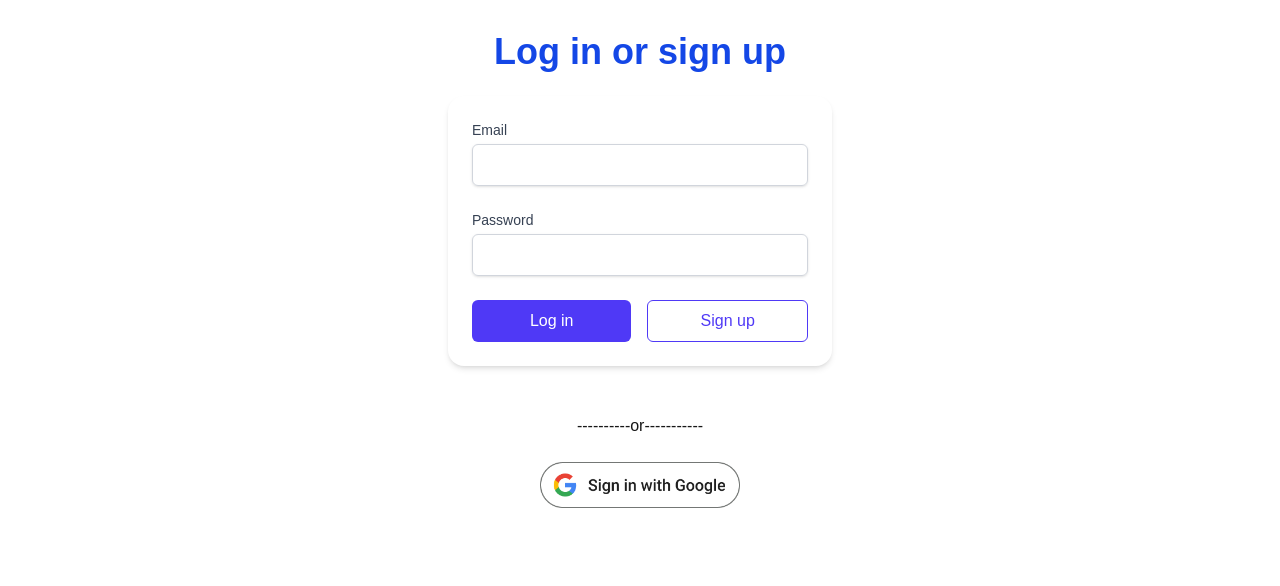
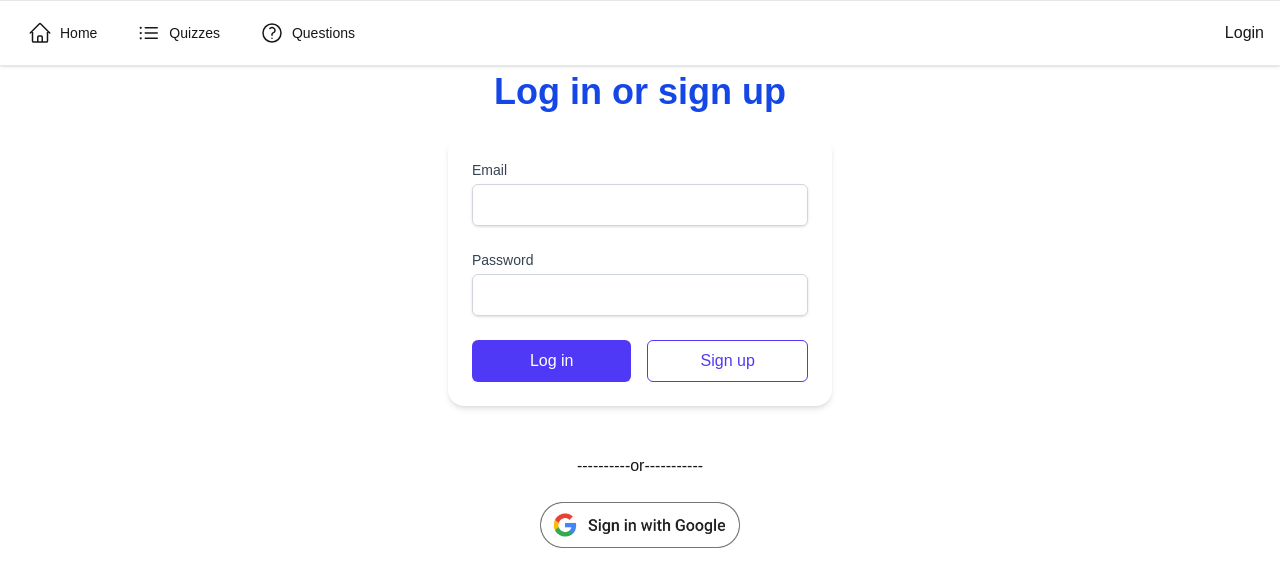
Before and after one commit to EricPudney/quiz-app, a Next.js app: page /login in a window 1280 px wide. Shown: the top 586 px of the page. Built offline with nearby package versions, Linux system fonts and the light colour scheme; no server answers.

Commit message:
added basic navbar, state issues atm

```diff
--- /dev/null
+++ b/app/components/login-btn.tsx
@@ -0,0 +1,22 @@
+"use client";
+
+import { useEffect, useState } from "react";
+import { getSession, signOut } from "../data/actions";
+import { createClient } from "../utils/supabase/client";
+
+export default function LoginButton() {
+  const supabase = createClient();
+  const [loggedInUser, setLoggedInUser] = useState(false);
+  useEffect(() => {
+    const checkForUser = async () => {
+      setLoggedInUser(await getSession());
+    };
+    checkForUser();
+  }, []);
+
+  return loggedInUser ? (
+    <button onClick={signOut}>Logout</button>
+  ) : (
+    <button>Login</button>
+  );
+}
--- /dev/null
+++ b/app/components/navbar.tsx
@@ -0,0 +1,50 @@
+import {
+  HomeIcon,
+  ListBulletIcon,
+  QuestionMarkCircleIcon,
+} from "@heroicons/react/24/outline";
+import Link from "next/link";
+
+import LoginButton from "./login-btn";
+
+export default async function Navbar() {
+  const navItems = [
+    { href: "/", icon: HomeIcon, label: "Home" },
+    { href: "/quizzes", icon: ListBulletIcon, label: "Quizzes" },
+    { href: "/questions", icon: QuestionMarkCircleIcon, label: "Questions" },
+  ];
+
+  return (
+    <>
+      <div className="md:hidden fixed top-0 left-0 right-0 bg-white border-b border-gray-200 shadow-sm z-50">
+        <div className="flex items-center justify-between px-4 h-14">
+          <LoginButton />
+        </div>
+      </div>
+      <nav className="fixed bottom-0 left-0 right-0 md:top-0 md:bottom-auto bg-white border-t md:border-b border-gray-200 shadow-lg md:shadow-sm z-50">
+        <div className="max-w-screen-xl mx-auto px-4">
+          <div className="flex items-center justify-between h-16">
+            <div className="flex-1 flex items-center justify-around md:justify-start space-x-4">
+              {navItems.map(({ href, icon: Icon, label }) => (
+                <Link
+                  key={href}
+                  href={href}
+                  className="flex flex-col md:flex-row items-center space-y-1 md:space-y-0 md:space-x-2 px-3 py-2 rounded-lg transition-colors text-gray-600 hover:text-blue-600 hover:bg-gray-50"
+                >
+                  <Icon className="h-6 w-6" />
+                  <span className="text-xs md:text-sm font-medium text-center">
+                    {label}
+                  </span>
+                </Link>
+              ))}
+            </div>
+
+            <div className="hidden md:flex items-center space-x-4">
+              <LoginButton />
+            </div>
+          </div>
+        </div>
+      </nav>
+    </>
+  );
+}
--- a/app/data/actions.ts
+++ b/app/data/actions.ts
@@ -1,7 +1,6 @@
 'use server'
 
 import { redirect } from "next/navigation";
-import { Question, Quiz } from "./definitions";
 import { createClient } from '@/app/utils/supabase/server';
 import { revalidatePath } from "next/cache";
 
@@ -36,6 +35,7 @@ export async function login(formData: FormData) {
   revalidatePath('/', 'layout')
   redirect('/quizzes')
 }
+
 export async function signup(formData: FormData) {
   const supabase = await createClient()
   // type-casting here for convenience
@@ -51,3 +51,20 @@ export async function signup(formData: FormData) {
   revalidatePath('/', 'layout')
   redirect('/')
 }
+
+export async function signOut() {
+  const supabase = await createClient()
+  const { error } = await supabase.auth.signOut()
+  if (error) {
+    console.error("Error: ", error.message)
+  }
+  revalidatePath('/', 'layout')
+}
+
+export async function getSession() {
+  const supabase = await createClient()
+  const {
+    data: { session },
+  } = await supabase.auth.getSession();
+  return session ? true : false
+}
--- a/app/error/page.tsx
+++ b/app/error/page.tsx
@@ -1,5 +1,9 @@
 'use client'
 
 export default function ErrorPage() {
-  return <p>Sorry, something went wrong</p>
+  return <>
+  <main className="mt-16">
+    <p>Sorry, something went wrong</p>
+  </main>
+  </>
 }
--- a/app/layout.tsx
+++ b/app/layout.tsx
@@ -1,6 +1,7 @@
 import type { Metadata } from "next";
 import { Geist, Geist_Mono } from "next/font/google";
 import "./globals.css";
+import Navbar from "./components/navbar";
 
 const geistSans = Geist({
   variable: "--font-geist-sans",
@@ -51,6 +52,7 @@ export default function RootLayout({
         <meta property="og:site_name" content="Quiz App" />
       </head>
       <body className={`${geistSans.variable} ${geistMono.variable}`}>
+        <Navbar />
         {children}
       </body>
     </html>
--- a/app/login/page.tsx
+++ b/app/login/page.tsx
@@ -7,7 +7,7 @@ import Image from "next/image";
 export default function LoginPage() {
   const supabase = createClient();
 
-  const handleSignIn = async () => {
+  const handleGoogleSignIn = async () => {
     const { error } = await supabase.auth.signInWithOAuth({
       provider: "google",
     });
@@ -16,8 +16,8 @@ export default function LoginPage() {
 
   return (
     <>
-      <main className="px-2 py-2">
-        <h1 className='text-4xl font-extrabold text-center text-blue-700 dark:text-blue-400 my-6'>Log in or sign up</h1>
+      <main className="px-2 py-2 mt-16">
+        <h1 className='text-4xl font-extrabold text-center text-blue-700 dark:text-blue-400 mb-6'>Log in or sign up</h1>
         <form className="max-w-sm mx-auto space-y-6 bg-white p-6 rounded-2xl shadow-md">
           <div>
             <label
@@ -70,7 +70,7 @@ export default function LoginPage() {
         <div className="flex flex-col mt-6 items-center">
           <p className="my-6">----------or-----------</p>
           <button
-            onClick={handleSignIn}
+            onClick={handleGoogleSignIn}
           >
             <Image
               src="/icons/google-logo.png"
--- a/app/questions/[id]/page.tsx
+++ b/app/questions/[id]/page.tsx
@@ -16,5 +16,9 @@ export default async function QuizPage({ params }: { params: { id: string } }) {
     const questionString = JSON.stringify(question[0])
     const questionData: Question = JSON.parse(questionString)
 
-    return <QuestionInfo question={questionData}/>
+    return <>
+    <main className='mt-16'>
+        <QuestionInfo question={questionData}/>
+    </main>
+    </>
 }
--- a/app/questions/page.tsx
+++ b/app/questions/page.tsx
@@ -17,7 +17,7 @@ export default async function Quizzes() {
 
     return (
         <>
-            <main >
+            <main className='mt-16'>
                 <h1 className='text-4xl font-extrabold text-center text-blue-700 dark:text-blue-400 my-6'>My Questions</h1>
                 <div className='flex flex-wrap justify-center gap-4'>
                     {questionData.map((q: Question)=><QuestionCard item={q} key={q.id}/>)}
--- a/app/quizzes/[id]/page.tsx
+++ b/app/quizzes/[id]/page.tsx
@@ -1,11 +1,14 @@
-import QuizInfo from '@/app/components/quiz-info';
-import { Quiz } from '@/app/data/definitions';
-import { createClient } from '@/app/utils/supabase/server';
+import QuizInfo from "@/app/components/quiz-info";
+import { Quiz } from "@/app/data/definitions";
+import { createClient } from "@/app/utils/supabase/server";
 
 export default async function QuizPage({ params }: { params: { id: string } }) {
-    const id = Number(await params.id)
+  const id = Number(await params.id);
   const supabase = await createClient();
-    const { data: quiz, error } = await supabase.from("quizzes").select().eq('id', id);
+  const { data: quiz, error } = await supabase
+    .from("quizzes")
+    .select()
+    .eq("id", id);
   if (error) {
     console.error("Error fetching quiz:", error.message);
     return <div>Error loading quizzes.</div>;
@@ -13,8 +16,14 @@ export default async function QuizPage({ params }: { params: { id: string } }) {
   if (!quiz) {
     return <div>Quiz not found.</div>;
   }
-    const quizString = JSON.stringify(quiz[0])
-    const quizData: Quiz = JSON.parse(quizString)
+  const quizString = JSON.stringify(quiz[0]);
+  const quizData: Quiz = JSON.parse(quizString);
 
-    return <QuizInfo quiz={quizData}/>
+  return (
+    <>
+      <main className="mt-16">
+        <QuizInfo quiz={quizData} />
+      </main>
+    </>
+  );
 }
--- a/app/quizzes/page.tsx
+++ b/app/quizzes/page.tsx
@@ -17,7 +17,7 @@ export default async function Quizzes() {
 
     return (
         <>
-            <main >
+            <main className='mt-16'>
                 <h1 className='text-4xl font-extrabold text-center text-blue-700 dark:text-blue-400 my-6'>My Quizzes</h1>
                 <div className='flex flex-wrap justify-center gap-4'>
                     {quizData.map((q: Quiz)=><QuizCard item={q} key={q.id}/>)}
--- a/package.json
+++ b/package.json
@@ -9,13 +9,14 @@
     "lint": "next lint"
   },
   "dependencies": {
+    "@heroicons/react": "^2.2.0",
     "@supabase/ssr": "^0.6.1",
     "@supabase/supabase-js": "^2.50.0",
     "@tailwindcss/postcss": "^4.1.10",
     "@vercel/postgres": "^0.10.0",
     "next": "15.3.3",
     "next-pwa": "^5.6.0",
-    "react": "^19.0.0",
+    "react": "^19.1.0",
     "react-dom": "^19.0.0"
   },
   "devDependencies": {
```
Also changed, not shown: 1 other file (tests, documents, lock files or other folders). Lines whose indentation alone changed are shown as unchanged.
